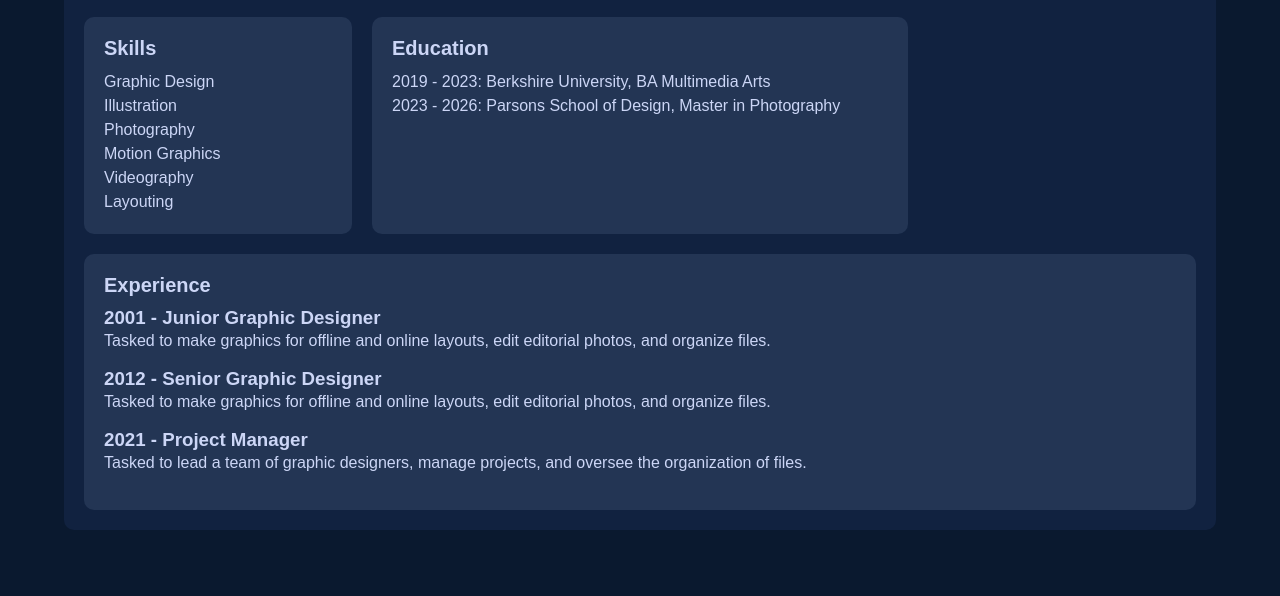
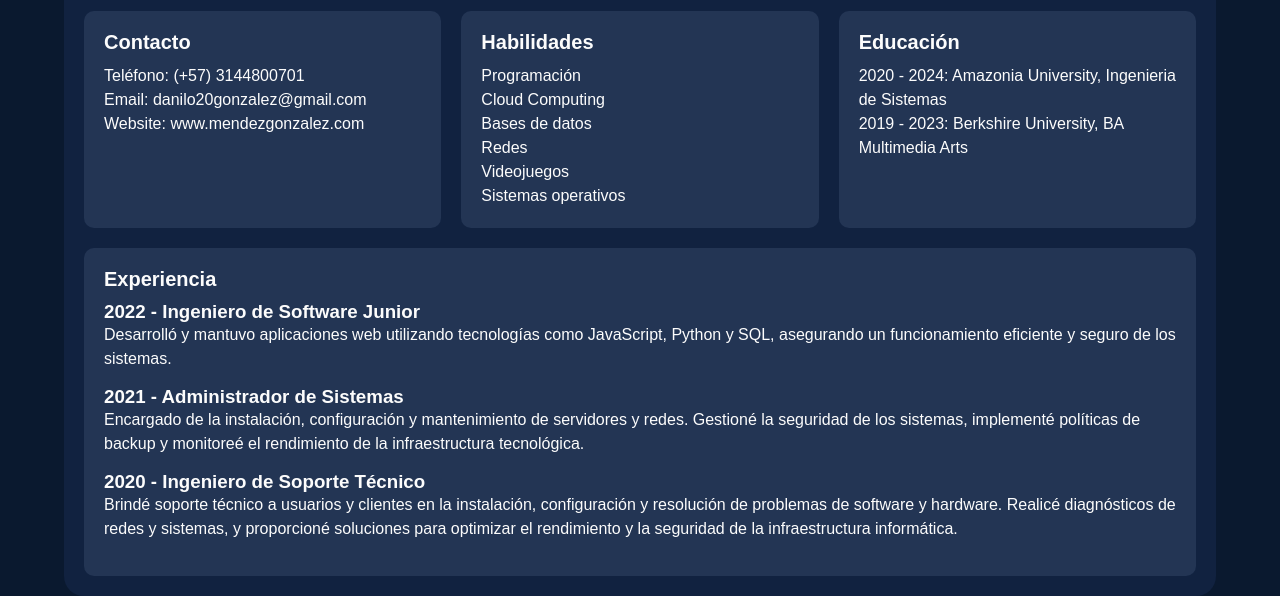
Before and after one commit to danilo20gonzalez/EjercicioHojadeVida, a plain HTML site: page index.html in a window 1280 px wide. Shown: the part 265-861 px from the top of the page. Before the commit the page ends 800 px from the top, so only its background shows below. Drawn offline with Linux system fonts and the light colour scheme; a script that the page names is missing.

Commit message:
Ingrese contenido

```diff
--- a/CSS/Style.css
+++ b/CSS/Style.css
@@ -1,4 +1,4 @@
-/* Reset básico */
+
 * {
     margin: 0;
     padding: 0;
@@ -8,7 +8,7 @@
 body {
     font-family: Arial, sans-serif;
     background-color: #0a192f;
-    color: #ccd6f6;
+    color: #fcfcfc;
     display: flex;
     justify-content: center;
     align-items: center;
@@ -20,14 +20,14 @@ body {
     max-width: 1200px;
     background-color: #112240;
     padding: 20px;
-    border-radius: 10px;
+    border-radius: 20px;
     display: grid;
-    grid-template-columns: 1fr 2fr 1fr;
+    grid-template-columns: repeat(3, 1fr);
     grid-gap: 20px;
 }
 
 .header {
-    grid-column: 2 / 3;
+    grid-column: 1 / 4;
     text-align: center;
     margin-bottom: 20px;
 }
@@ -88,3 +88,16 @@ p, ul, li {
         grid-column: 1 / 2;
     }
 }
+
+.header:hover, .experience:hover {
+    box-shadow: 0px 4px 8px rgba(0, 0, 0, 0.2);
+}
+
+@keyframes fadeIn {
+    from { opacity: 0; }
+    to { opacity: 1; }
+}
+
+.container {
+    animation: fadeIn 1s ease-in;
+}
--- a/index.html
+++ b/index.html
@@ -1,9 +1,7 @@
 <!DOCTYPE html>
 <html lang="en">
 <head>
-    <meta charset="UTF-8">
-    <meta name="viewport" content="width=device-width, initial-scale=1.0">
-    <title>Vian Trisna - Resume</title>
+    <title>Danilo - González</title>
     <link rel="stylesheet" href="CSS/Style.css">
 </head>
 <body>
@@ -14,48 +12,48 @@
             <p>Ingeniero de Sistemas</p>
         </header>
 
-        <section class="contact">
-            <h2>Contact</h2>
+        <section class="contact ">
+            <h2>Contacto</h2>
             <ul>
-                <li>Phone: (04) 209 291 3094</li>
-                <li>Email: hello@reallygreatsite.com</li>
-                <li>Website: www.reallygreatsite.com</li>
+                <li>Teléfono: (+57) 3144800701</li>
+                <li>Email: danilo20gonzalez@gmail.com</li>
+                <li>Website: www.mendezgonzalez.com</li>
             </ul>
         </section>
 
         <section class="skills">
-            <h2>Skills</h2>
+            <h2>Habilidades</h2>
             <ul>
-                <li>Graphic Design</li>
-                <li>Illustration</li>
-                <li>Photography</li>
-                <li>Motion Graphics</li>
-                <li>Videography</li>
-                <li>Layouting</li>
+                <li>Programación</li>
+                <li>Cloud Computing</li>
+                <li>Bases de datos</li>
+                <li>Redes</li>
+                <li>Videojuegos</li>
+                <li>Sistemas operativos</li>
             </ul>
         </section>
 
         <section class="education">
-            <h2>Education</h2>
+            <h2>Educación</h2>
             <ul>
+                <li>2020 - 2024: Amazonia University, Ingenieria de Sistemas</li>
                 <li>2019 - 2023: Berkshire University, BA Multimedia Arts</li>
-                <li>2023 - 2026: Parsons School of Design, Master in Photography</li>
             </ul>
         </section>
 
         <section class="experience">
-            <h2>Experience</h2>
+            <h2>Experiencia</h2>
             <div class="experience-item">
-                <h3>2001 - Junior Graphic Designer</h3>
-                <p>Tasked to make graphics for offline and online layouts, edit editorial photos, and organize files.</p>
+                <h3>2022 - Ingeniero de Software Junior</h3>
+                <p>Desarrolló y mantuvo aplicaciones web utilizando tecnologías como JavaScript, Python y SQL, asegurando un funcionamiento eficiente y seguro de los sistemas.</p>
             </div>
             <div class="experience-item">
-                <h3>2012 - Senior Graphic Designer</h3>
-                <p>Tasked to make graphics for offline and online layouts, edit editorial photos, and organize files.</p>
+                <h3>2021 - Administrador de Sistemas</h3>
+                <p>Encargado de la instalación, configuración y mantenimiento de servidores y redes. Gestioné la seguridad de los sistemas, implementé políticas de backup y monitoreé el rendimiento de la infraestructura tecnológica.</p>
             </div>
             <div class="experience-item">
-                <h3>2021 - Project Manager</h3>
-                <p>Tasked to lead a team of graphic designers, manage projects, and oversee the organization of files.</p>
+                <h3>2020 - Ingeniero de Soporte Técnico</h3>
+                <p>Brindé soporte técnico a usuarios y clientes en la instalación, configuración y resolución de problemas de software y hardware. Realicé diagnósticos de redes y sistemas, y proporcioné soluciones para optimizar el rendimiento y la seguridad de la infraestructura informática.</p>
             </div>
         </section>
     </div>
```
